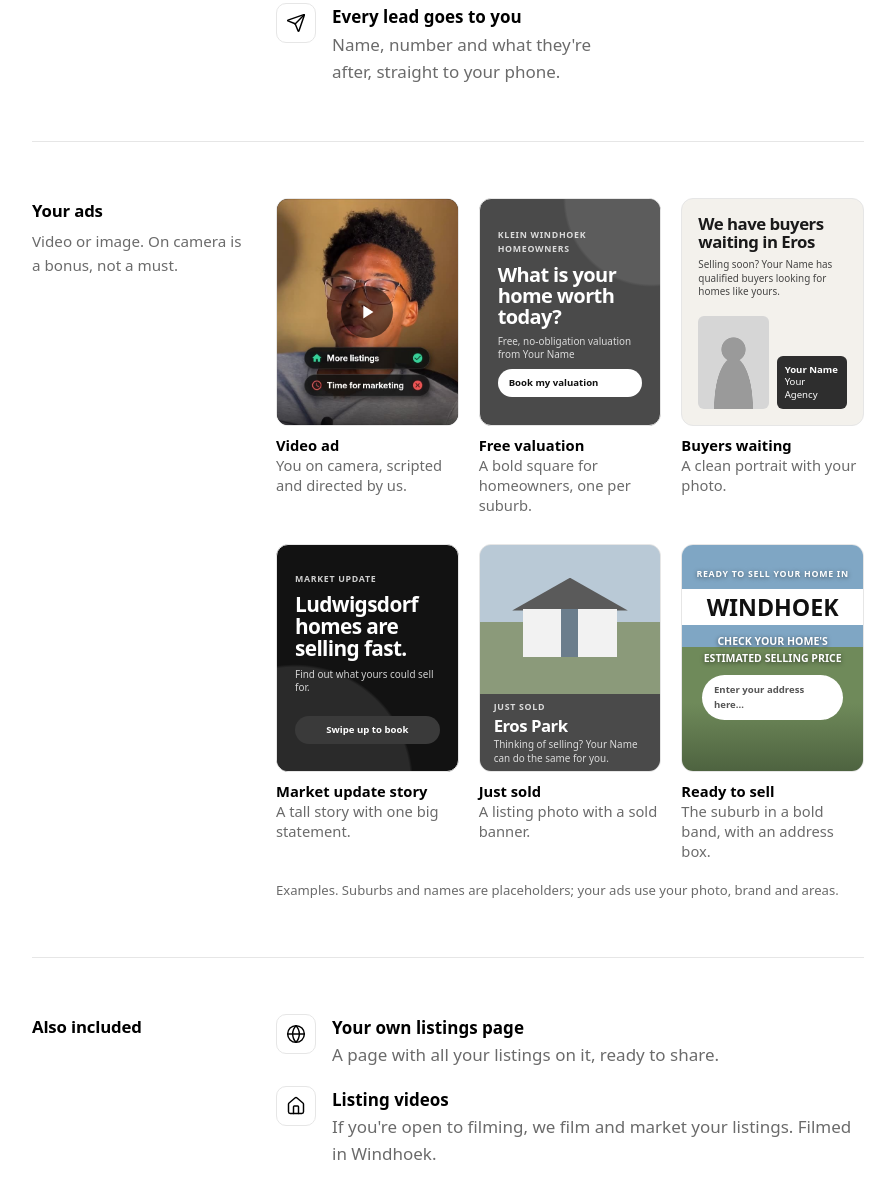
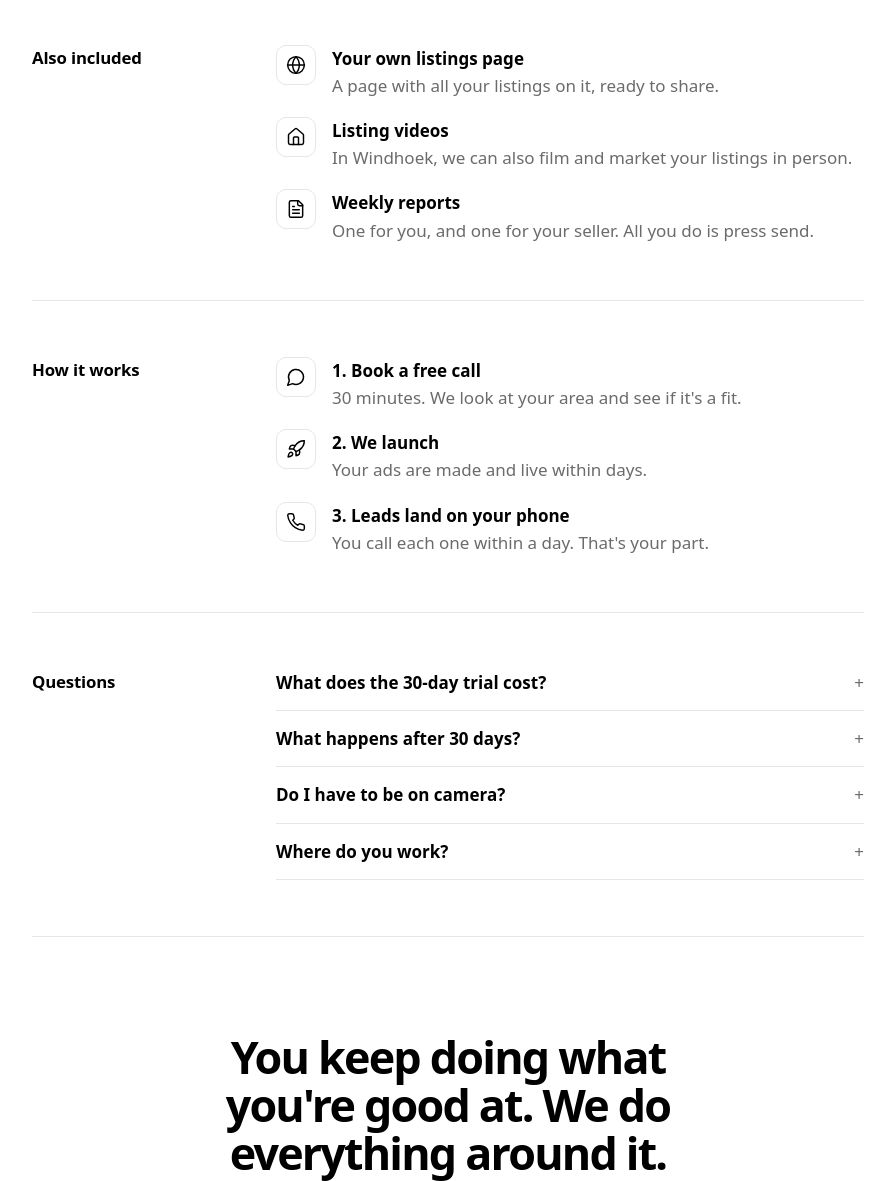
Before and after one commit to MrDevHimself/agentflow-site, an Astro site: page / in a window 1280 px wide. Shown: the part 1419-2600 px from the top of the page, without its empty margins (192-1087 px from the left). Built offline with nearby package versions, Linux system fonts and the light colour scheme; Astro itself is replaced by a stand-in of ours.

Commit message:
Underline 'You don't pay', drop facts bar and ad examples, tone down filming, move trial copy to src/offer.ts
Co-Authored-By: Claude Opus 5.5 <noreply@anthropic.com>
Claude-Session: https://claude.ai/code/session_01A7uX8kxDBEPpNwJTTrzb6N

```diff
--- a/src/components/AdShowcase.astro
+++ /dev/null
@@ -1,125 +0,0 @@
----
-// Example ad layouts. Suburbs and "Your Name" are placeholders; photos are drawn shapes.
-const ads = [
-  { k: "video", t: "Video ad", d: "You on camera, scripted and directed by us." },
-  { k: "val", t: "Free valuation", d: "A bold square for homeowners, one per suburb." },
-  { k: "buyers", t: "Buyers waiting", d: "A clean portrait with your photo." },
-  { k: "story", t: "Market update story", d: "A tall story with one big statement." },
-  { k: "sold", t: "Just sold", d: "A listing photo with a sold banner." },
-  { k: "banner", t: "Ready to sell", d: "The suburb in a bold band, with an address box." },
-] as const;
----
-<div class="wrapads">
-<div class="ads">
-  {ads.map((a) => (
-    <figure class={`ad ${a.k}`}>
-      <div class="frame" aria-hidden="true">
-        {a.k === "video" && (
-          <div class="vid">
-            <img src="/ads/video-ad.jpg" alt="" loading="lazy" width="640" height="640" />
-            <span class="play"><svg viewBox="0 0 24 24" width="22" height="22"><path d="M8 5v14l11-7z" fill="currentColor" /></svg></span>
-          </div>
-        )}
-        {a.k === "val" && (
-          <div class="val-in">
-            <small>Klein Windhoek homeowners</small>
-            <b>What is your home worth today?</b>
-            <i>Free, no-obligation valuation from Your Name</i>
-            <span class="pill">Book my valuation</span>
-          </div>
-        )}
-        {a.k === "buyers" && (
-          <div class="buy-in">
-            <b>We have buyers waiting in Eros</b>
-            <i>Selling soon? Your Name has qualified buyers looking for homes like yours.</i>
-            <div class="row"><div class="photo person"></div><div class="card"><strong>Your Name</strong><span>Your Agency</span></div></div>
-          </div>
-        )}
-        {a.k === "story" && (
-          <div class="story-in">
-            <small>Market update</small>
-            <b>Ludwigsdorf homes are selling fast.</b>
-            <i>Find out what yours could sell for.</i>
-            <span class="pill dark">Swipe up to book</span>
-          </div>
-        )}
-        {a.k === "sold" && (
-          <div class="sold-in">
-            <div class="photo house"></div>
-            <div class="band"><small>Just sold</small><b>Eros Park</b><i>Thinking of selling? Your Name can do the same for you.</i></div>
-          </div>
-        )}
-        {a.k === "banner" && (
-          <div class="ban-in">
-            <div class="photo sky"></div>
-            <small>Ready to sell your home in</small>
-            <b>WINDHOEK</b>
-            <em>Check your home's estimated selling price</em>
-            <span class="addr">Enter your address here…</span>
-          </div>
-        )}
-      </div>
-      <figcaption><strong>{a.t}</strong><span>{a.d}</span></figcaption>
-    </figure>
-  ))}
-</div>
-<p class="note">Examples. Suburbs and names are placeholders; your ads use your photo, brand and areas.</p>
-</div>
-
-<style>
-  .ads { display: grid; grid-template-columns: repeat(3, minmax(0, 1fr)); gap: 28px 20px; }
-  @media (max-width: 760px) { .ads { grid-template-columns: repeat(2, minmax(0, 1fr)); } }
-  .ad { margin: 0; }
-  .frame { aspect-ratio: 4 / 5; border-radius: 12px; overflow: hidden; position: relative; border: 1px solid var(--line); }
-  figcaption { margin-top: 10px; font-size: .92rem; line-height: 1.35; }
-  figcaption strong { display: block; }
-  figcaption span { color: var(--grey); }
-  .note { margin-top: 18px; color: var(--grey); font-size: .82rem; }
-
-  .frame small { font-size: .55rem; font-weight: 700; letter-spacing: .08em; text-transform: uppercase; opacity: .8; }
-  .frame b { display: block; font-weight: 800; letter-spacing: -0.03em; line-height: 1.05; }
-  .frame i { font-style: normal; font-size: .62rem; line-height: 1.35; opacity: .8; display: block; }
-  .pill { display: inline-block; background: #fff; color: #111; font-size: .6rem; font-weight: 700; padding: 6px 11px; border-radius: 99px; }
-  .pill.dark { background: #3a3a3a; color: #fff; }
-  .photo { background: linear-gradient(160deg, #cfcfcf, #8f8f8f); }
-  .photo.person { background: radial-gradient(circle at 50% 36%, #9a9a9a 0 17%, transparent 18%), radial-gradient(ellipse at 50% 98%, #9a9a9a 0 38%, transparent 39%), #d6d6d6; }
-  .photo.house { background: linear-gradient(#b9c9d6 0 52%, #8b9a7a 52%); }
-  .photo.house::before { content: ""; position: absolute; left: 18%; top: 22%; width: 64%; height: 22%; background: #5a5a5a; clip-path: polygon(0 100%, 50% 0, 100% 100%); }
-  .photo.house::after { content: ""; position: absolute; left: 24%; top: 43%; width: 52%; height: 32%; background: linear-gradient(90deg, #f2f2f2 0 40%, #6b7d8c 40% 58%, #f2f2f2 58%); }
-  .photo.sky { position: absolute; inset: 0; background: linear-gradient(#7fa6c4 0 45%, #6f8a5a 45% 70%, #4e6340); }
-
-  .vid { position: absolute; inset: 0; background: #111; }
-  .vid img { width: 100%; height: 100%; object-fit: cover; }
-  .play { position: absolute; left: 50%; top: 50%; translate: -50% -50%; width: 52px; height: 52px; border-radius: 50%; background: rgba(0,0,0,.55); color: #fff; display: grid; place-items: center; }
-
-  .val .frame { background: #4a4a4a; color: #fff; }
-  .val-in { position: absolute; inset: 0; padding: 18px; display: flex; flex-direction: column; justify-content: center; gap: 8px; background: radial-gradient(circle at 95% 0%, #5c5c5c 0 30%, transparent 31%); }
-  .val-in b { font-size: 1.25rem; }
-
-  .buyers .frame { background: #f3f1ec; color: #1a1a1a; }
-  .buy-in { position: absolute; inset: 0; padding: 16px; display: flex; flex-direction: column; gap: 8px; }
-  .buy-in b { font-size: 1.05rem; }
-  .buy-in .row { margin-top: auto; display: grid; grid-template-columns: 1fr 1fr; gap: 8px; align-items: end; }
-  .buy-in .person { aspect-ratio: 3 / 4; border-radius: 6px; }
-  .buy-in .card { background: #2e2e2e; color: #fff; border-radius: 6px; padding: 8px; font-size: .6rem; line-height: 1.3; }
-  .buy-in .card strong { display: block; }
-
-  .story .frame { background: #121212; color: #fff; }
-  .story-in { position: absolute; inset: 0; padding: 18px; display: flex; flex-direction: column; justify-content: center; gap: 8px; background: radial-gradient(circle at 10% 105%, #2a2a2a 0 40%, transparent 41%); }
-  .story-in b { font-size: 1.3rem; }
-  .story-in .pill { margin-top: 14px; text-align: center; }
-
-  .sold .frame { background: #ddd; }
-  .sold-in { position: absolute; inset: 0; }
-  .sold-in .house { position: absolute; inset: 0 0 34% 0; }
-  .sold-in .band { position: absolute; left: 0; right: 0; bottom: 0; height: 34%; background: #4a4a4a; color: #fff; padding: 10px 14px; display: flex; flex-direction: column; justify-content: center; gap: 3px; }
-  .sold-in .band b { font-size: 1.05rem; }
-
-  .banner .frame { color: #fff; }
-  .ban-in { position: absolute; inset: 0; padding: 16px 10px; display: flex; flex-direction: column; align-items: center; gap: 8px; text-align: center; }
-  .ban-in > *:not(.photo) { position: relative; }
-  .ban-in small { margin-top: 6px; text-shadow: 0 1px 4px rgba(0,0,0,.5); opacity: 1; }
-  .ban-in b { background: #fff; color: #111; width: calc(100% + 20px); padding: 6px 0; font-size: 1.45rem; letter-spacing: 0; }
-  .ban-in em { font-style: normal; font-weight: 800; font-size: .66rem; text-transform: uppercase; text-shadow: 0 1px 4px rgba(0,0,0,.6); }
-  .ban-in .addr { background: #fff; color: #555; font-size: .6rem; font-weight: 600; border-radius: 99px; padding: 7px 12px; width: 88%; text-align: left; }
-</style>
--- a/src/layouts/Base.astro
+++ b/src/layouts/Base.astro
@@ -1,10 +1,11 @@
 ---
 import "../styles/global.css";
+import { offer } from "../offer";
 
 interface Props { title?: string; description?: string }
 const {
   title = "AgentFlow · Seller leads for real estate agents",
-  description = "We make and run your ads, video or image, and send every seller lead straight to you. Your first 30 days are service-fee free.",
+  description = offer.meta,
 } = Astro.props;
 const ogImage = new URL("/og.png", Astro.site ?? Astro.url).href;
 ---
--- /dev/null
+++ b/src/offer.ts
@@ -0,0 +1,14 @@
+// Everything tied to the 30-day trial lives here.
+// When the trial offer ends, change these lines and the whole site updates.
+export const offer = {
+  // Homepage headline, in three parts. The middle part gets the red underline.
+  headline: ["We'll bring you seller leads. ", "You don't pay", " us a cent for 30 days."],
+  lede: "We make and run your ads, video or image, and send every lead straight to you. For your first 30 days there's no service fee. You only cover the ad spend.",
+  micro: "30 days service-fee free",
+  booking: "Your first 30 days are service-fee free.",
+  meta: "We make and run your ads, video or image, and send every seller lead straight to you. Your first 30 days are service-fee free.",
+  faq: [
+    { q: "What does the 30-day trial cost?", a: "No service fee. You only cover the ad spend (N$1,500), which is the money that runs your ads." },
+    { q: "What happens after 30 days?", a: "If it's working, we talk about carrying on and go through pricing together. If it's not, you walk away." },
+  ],
+};
--- a/src/pages/index.astro
+++ b/src/pages/index.astro
@@ -3,25 +3,18 @@ import Base from "../layouts/Base.astro";
 import Nav from "../components/Nav.astro";
 import Footer from "../components/Footer.astro";
 import Icon from "../components/Icon.astro";
-import AdShowcase from "../components/AdShowcase.astro";
-
-const facts = [
-  { n: "N$0", d: "Service fee for your first 30 days" },
-  { n: "100%", d: "Of your leads go straight to you" },
-  { n: "2", d: "Ad styles: video, or image ads with your photo" },
-  { n: "24h", d: "Your only job: call each lead back within a day" },
-] as const;
+import { offer } from "../offer";
 
 const we = [
   { i: "pen", t: "We write your ads", d: "Scripts built to get homeowners to put their hand up." },
-  { i: "video", t: "We make them", d: "Video ads with you on camera, or image ads with your photo and branding. Your choice." },
+  { i: "video", t: "We make them", d: "Image ads with your photo and branding. Video ads too, if you're up for being on camera." },
   { i: "ads", t: "We run them", d: "Facebook and Instagram, aimed at homeowners in your area." },
   { i: "send", t: "Every lead goes to you", d: "Name, number and what they're after, straight to your phone." },
 ] as const;
 
 const extras = [
   { i: "globe", t: "Your own listings page", d: "A page with all your listings on it, ready to share." },
-  { i: "house", t: "Listing videos", d: "If you're open to filming, we film and market your listings. Filmed in Windhoek." },
+  { i: "house", t: "Listing videos", d: "In Windhoek, we can also film and market your listings in person." },
   { i: "file", t: "Weekly reports", d: "One for you, and one for your seller. All you do is press send." },
 ] as const;
 
@@ -32,10 +25,9 @@ const steps = [
 ] as const;
 
 const faq = [
-  { q: "What does the 30-day trial cost?", a: "No service fee. You only cover the ad spend (N$1,500), which is the money that runs your ads." },
-  { q: "What happens after 30 days?", a: "If it's working, we talk about carrying on and go through pricing together. If it's not, you walk away." },
-  { q: "Do I have to be on camera?", a: "No. Video ads with you in them are a bonus, because people list with a face they recognise, and we write and direct them so it's easy. But we also run image ads with your photo and branding, so camera-shy is fine." },
-  { q: "Where do you work?", a: "With agents across Namibia and South Africa. Filming is done in Windhoek." },
+  ...offer.faq,
+  { q: "Do I have to be on camera?", a: "No. We run image ads with your photo and branding. Video ads with you in them are an optional bonus." },
+  { q: "Where do you work?", a: "With agents across Namibia and South Africa. In-person filming is Windhoek only." },
 ] as const;
 ---
 <Base>
@@ -43,16 +35,13 @@ const faq = [
   <main>
     <div class="wrap hero">
       <p class="eyebrow">For real estate agents in Namibia</p>
-      <h1 class="display">We'll bring you seller leads. You don't pay us <span class="ul">a cent<svg viewBox="0 0 200 14" preserveAspectRatio="none" aria-hidden="true"><path d="M3 9 C 50 3, 110 3, 197 7" /></svg></span> for 30 days.</h1>
-      <p class="lede">We make and run your ads, video or image, and send every lead straight to you. For your first 30 days there's no service fee. You only cover the ad spend.</p>
+      <h1 class="display">{offer.headline[0]}<span class="ul">{offer.headline[1]}<svg viewBox="0 0 200 14" preserveAspectRatio="none" aria-hidden="true"><path d="M3 9 C 50 3, 110 3, 197 7" /></svg></span>{offer.headline[2]}</h1>
+      <p class="lede">{offer.lede}</p>
       <a class="btn big" href="/pitch">See if your spot's open</a>
-      <p class="micro">30 days service-fee free · <strong class="hot">Limited spots</strong></p>
+      <p class="micro">{offer.micro} · <strong class="hot">Limited spots</strong></p>
     </div>
 
     <div class="wrap">
-      <ul class="facts">
-        {facts.map((f) => <li><strong>{f.n}</strong><span>{f.d}</span></li>)}
-      </ul>
 
       <section class="part">
         <div>
@@ -69,14 +58,6 @@ const faq = [
             <p class="thats">That's it.</p>
           </div>
         </div>
-      </section>
-
-      <section class="part">
-        <div>
-          <h2>Your ads</h2>
-          <p class="where">Video or image. On camera is a bonus, not a must.</p>
-        </div>
-        <AdShowcase />
       </section>
 
       <section class="part">
@@ -103,7 +84,7 @@ const faq = [
       <div class="cta">
         <h2>You keep doing what you're good at. We do everything around it.</h2>
         <a class="btn big" href="/pitch">See if your spot's open</a>
-        <p class="micro">30 days service-fee free · <strong class="hot">Limited spots</strong></p>
+        <p class="micro">{offer.micro} · <strong class="hot">Limited spots</strong></p>
       </div>
     </div>
   </main>
@@ -123,11 +104,6 @@ const faq = [
   @keyframes draw { to { stroke-dashoffset: 0; } }
   @media (prefers-reduced-motion: reduce) { .ul path { animation: none; stroke-dashoffset: 0; } }
 
-  .facts { list-style: none; margin: 0 0 8px; padding: 28px 0; border-top: 1px solid var(--line); display: grid; grid-template-columns: repeat(4, 1fr); gap: 24px; }
-  .facts li { border-left: 2px solid var(--ink); padding-left: 14px; }
-  .facts strong { display: block; font-size: clamp(1.9rem, 4vw, 2.5rem); font-weight: 800; letter-spacing: -0.04em; line-height: 1; }
-  .facts span { display: block; color: var(--grey); font-size: .9rem; line-height: 1.4; margin-top: 8px; }
-  @media (max-width: 700px) { .facts { grid-template-columns: 1fr 1fr; } }
 
   .split { display: grid; grid-template-columns: 1fr 200px; gap: 32px; align-items: start; }
   .you { border: 1px solid var(--ink); border-radius: 14px; padding: 20px; }
--- a/src/pages/pitch.astro
+++ b/src/pages/pitch.astro
@@ -3,17 +3,18 @@ import Base from "../layouts/Base.astro";
 import Nav from "../components/Nav.astro";
 import Footer from "../components/Footer.astro";
 import Icon from "../components/Icon.astro";
+import { offer } from "../offer";
 
 const GOOGLE_BOOKING_URL =
   "https://calendar.google.com/calendar/appointments/schedules/AcZssZ1s9b6bxcsyzgHRuHrWrqKSvOYiVSpukN-JA4utaTzc0Hk54I0vTMgMA9V9sITcvtOoIuLgaRh4?gv=true";
 const whatsapp = `https://wa.me/264816780891?text=${encodeURIComponent("Hey there, just booked a strategy call, looking forward to it.")}`;
 ---
-<Base title="Book a free call · AgentFlow" description="Watch the 1-minute breakdown, then book a free 30-minute call. Your first 30 days are service-fee free.">
+<Base title="Book a free call · AgentFlow" description={`Watch the 1-minute breakdown, then book a free 30-minute call. ${offer.booking}`}>
   <Nav booking />
   <main class="wrap">
     <div class="intro">
       <h1 class="display">See if your spot's open.</h1>
-      <p class="lede">Watch the 1-minute breakdown, then book a free 30-minute call. Your first 30 days are service-fee free. <strong class="hot">Spots are limited.</strong></p>
+      <p class="lede">Watch the 1-minute breakdown, then book a free 30-minute call. {offer.booking} <strong class="hot">Spots are limited.</strong></p>
     </div>
 
     <p class="step">1. Watch how it works</p>
```
Also changed, not shown: public/ads/video-ad.jpg (deleted).
